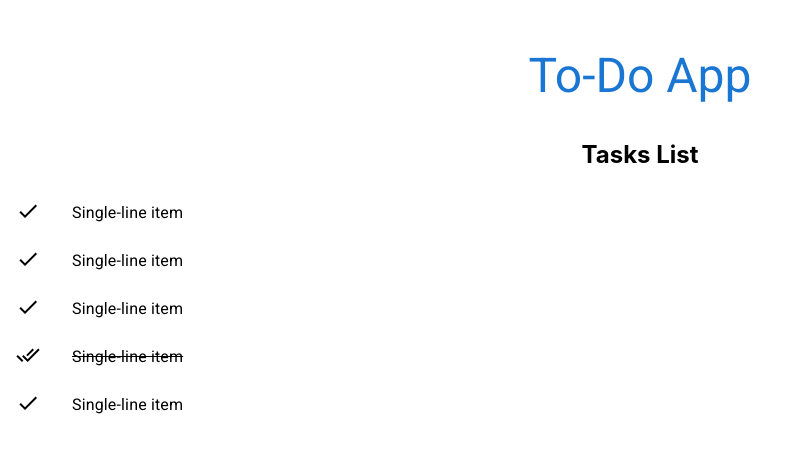
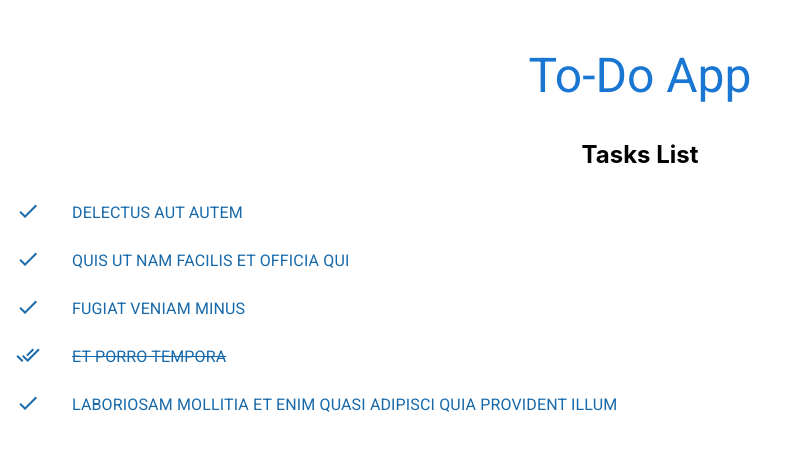
Before and after one commit to nehaniks/to-do, a React (Create React App) app: page / in a window 1280 px wide. Shown: the top 452 px of the page, without its empty margins (0-796 px from the left). Built offline with nearby package versions, Linux system fonts and the light colour scheme; data requests are answered from the project's data file.

Commit message:
create custom color theme

```diff
--- a/src/components/task.js
+++ b/src/components/task.js
@@ -13,6 +13,26 @@ import CloseIcon from "@mui/icons-material/Close";
 
 // Material UI Transition
 import Collapse from "@mui/material/Collapse";
+
+// Material UI Custom styles
+import { ThemeProvider, styled } from "@mui/material/styles";
+import { theme } from "../styles/customStyles";
+
+// CustomListItem styles
+const CustomListItem = styled(ListItem)`
+  ${({ theme }) => `
+  cursor: pointer;
+  color: ${theme.palette.primary.dark};
+  transition: ${theme.transitions.create(["color", "transform"], {
+    duration: theme.transitions.duration.standard,
+  })};
+  &:hover {
+    color: ${theme.palette.primary.main};
+    border: 1px solid ${theme.palette.primary.light};
+    // transform: scale(1.3);
+  }
+  `}
+`;
 
 // Functional component to display each task
 export default function Task(props) {
@@ -45,7 +65,8 @@ export default function Task(props) {
 
   return (
     <div>
-      <ListItem
+      <ThemeProvider theme={theme}>
+        <CustomListItem
           // Show task details on hover
           onMouseEnter={() => setView(true)}
           onMouseLeave={() => setView(false)}
@@ -55,8 +76,8 @@ export default function Task(props) {
               <Collapse in={view} orientation="horizontal">
                 <CloseIcon
                   sx={{
-                  backgroundColor: "red",
-                  color: "white",
+                    backgroundColor: theme.palette.secondary.main,
+                    color: theme.palette.secondary.contrastText,
                     borderRadius: 1,
                   }}
                 />
@@ -76,10 +97,13 @@ export default function Task(props) {
             style={{
               textDecoration: props.task.completed ? "line-through" : "none",
             }}
-          primary="Single-line item"
-          secondary={view ? props.task.description.slice(0, 100) + "..." : null}
+            primary={props.task.title.toUpperCase()}
+            secondary={
+              view ? props.task.description.slice(0, 100) + "..." : null
+            }
           />
-      </ListItem>
+        </CustomListItem>
+      </ThemeProvider>
     </div>
   );
 }
--- /dev/null
+++ b/src/styles/customStyles.js
@@ -0,0 +1,18 @@
+import { createTheme } from "@mui/material/styles";
+
+export const theme = createTheme({
+    palette: {
+      primary: {
+          light: '#4dabf5',
+          main: '#2196f3',
+          dark: '#1769aa',
+          contrastText: '#fff',
+        },
+        secondary: {
+          light: '#f73378',
+          main: '#f50057',
+          dark: '#ab003c',
+          contrastText: '#fff',
+        },
+    },
+  });
```
Lines whose indentation alone changed are shown as unchanged.
